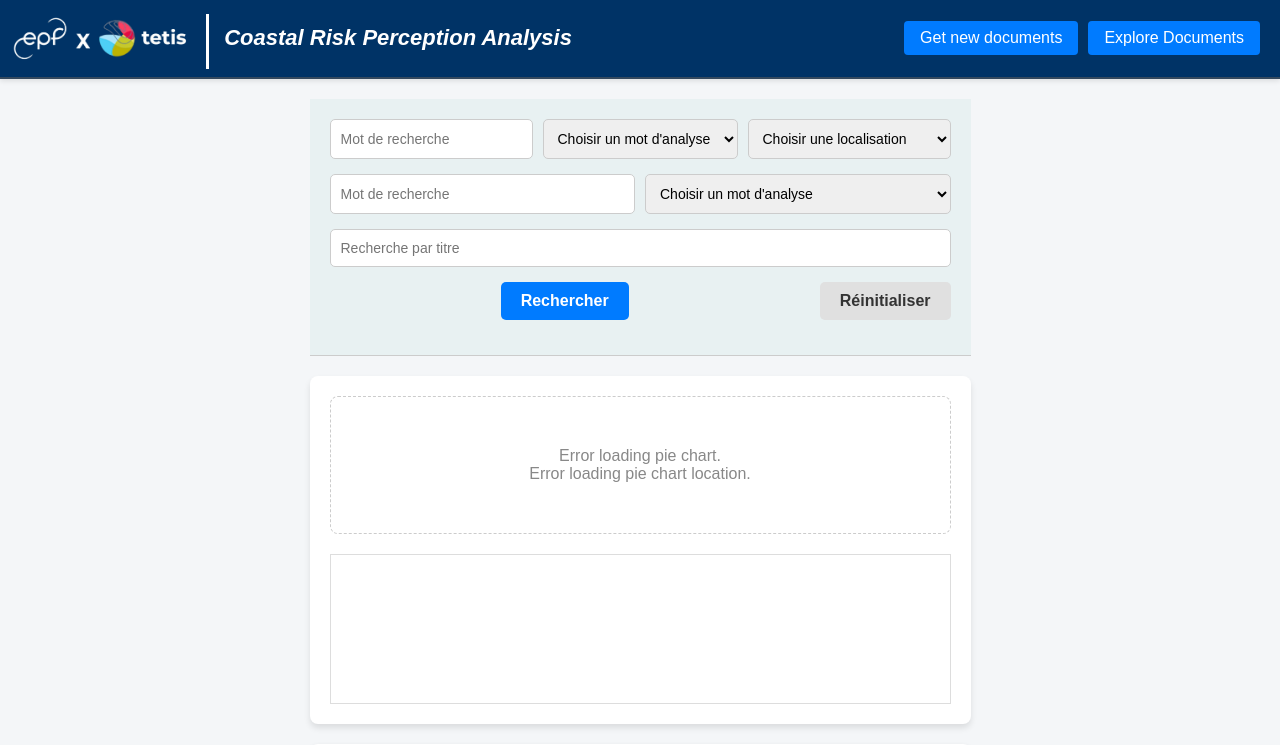
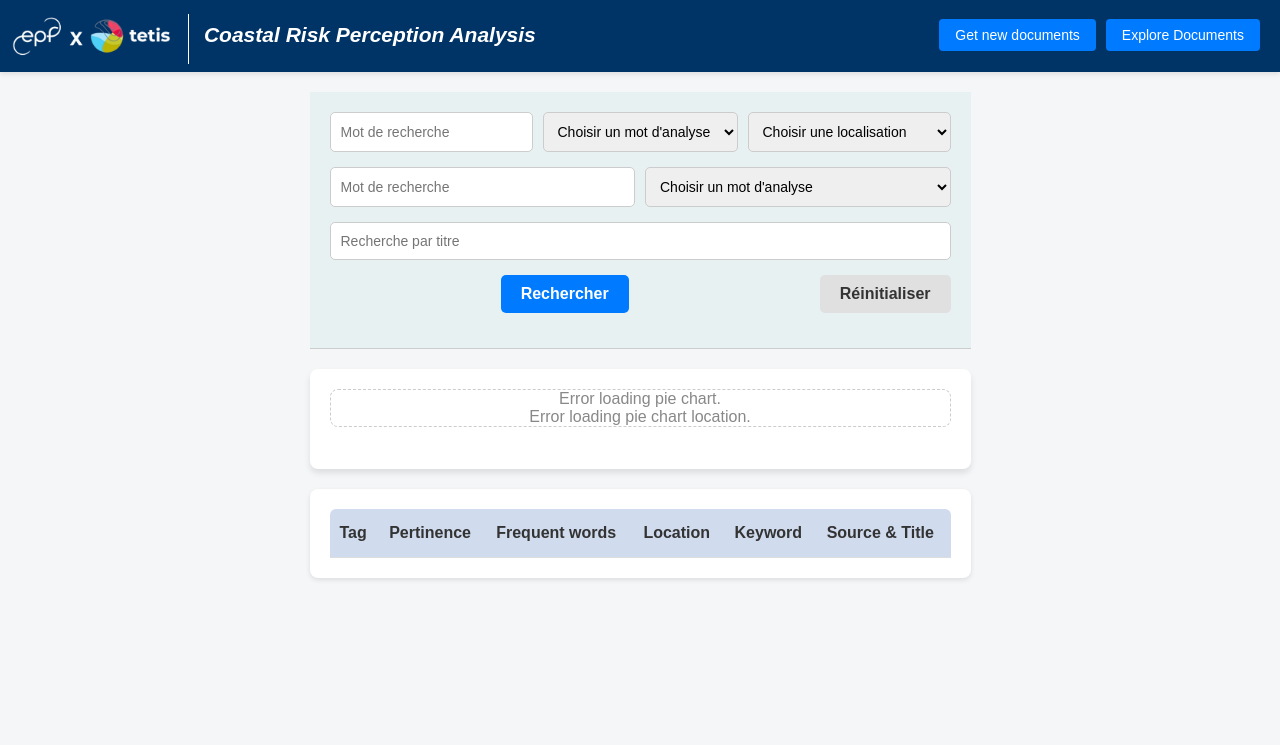
Before and after one commit to thibaut-dst/APRIL, a Flask app: page / in a window 1280 px wide. Shown: the top 745 px of the page. After the commit the page ends 580 px from the top, so only its background shows below. Run offline with Flask 3, Linux system fonts and the light colour scheme; data that the repository does not hold is empty; some libraries are stand-ins or nearby versions.

Commit message:
header code re-use

```diff
--- /dev/null
+++ b/static/header.css
@@ -0,0 +1,61 @@
+
+header.sticky-header {
+    position: sticky;
+    top: 0;
+    width: 100%;
+    background-color: #003366;
+    z-index: 1000;
+    display: flex;
+    justify-content: center;
+    box-shadow: 0 2px 5px rgba(0, 0, 0, 0.1);
+    padding: 10px 0 12px 0;
+}
+
+.header-content {
+    width: 100%;
+    display: flex;
+    justify-content: space-between;
+    align-items: center;
+    padding: 0 20px 0 5px;
+}
+
+.header-left {
+    display: flex;
+    align-items: center;
+    gap: 10px;
+}
+
+.logo {
+    height: 50px;
+    width: auto;
+    transform: translateY(4px);
+    border-right: solid 1px white;
+}
+
+.header-title {
+    font-size: 21px;
+    font-weight: bold;
+    margin-left: 5px;
+    font-style: italic;
+    color: white;
+}
+
+.header-right {
+    display: flex;
+    gap: 10px;
+}
+
+.header-button {
+    padding: 8px 16px;
+    background-color: #007bff;
+    color: white;
+    text-decoration: none;
+    border-radius: 4px;
+    font-size: 14px;
+    transition: background-color 0.3s ease;
+}
+
+.header-button:hover {
+    background-color: #005f8a;
+    color: #fff;
+}
--- a/static/main.css
+++ b/static/main.css
@@ -17,69 +17,7 @@ main{
     padding: 20px;
 }
 
-/* Sticky header styles */
-.sticky-header {
-    position: sticky;
-    top: 0;
-    z-index: 1000;
-    background-color: #003366; /* Dark blue/gray for the header background */
-    color: white;
-    padding: 10px 20px;
-    display: flex;
-    align-items: center;
-    border-bottom: 2px solid #34495e; /* Subtle border for separation */
-}
-
-.header-content {
-    display: flex;
-    justify-content: space-between;
-    width: 100%;
-    align-items: center;
-}
-
-.header-left {
-    display: flex;
-    align-items: center;
-}
-
-.logo {
-    height: 55px;
-    width: auto;
-    transform: translateY(4px);
-    border-right: solid;
-}
-
-.header-title {
-    font-size: 22px;
-    font-weight: bold;
-    margin-left: 5px;
-    font-style: italic;
-}
-
-.header-right {
-    display: flex;
-    gap: 10px; /* Space between buttons */
-}
-
-.header-button {
-    background-color: #007bff;
-    text-decoration: none;
-    color: white;
-    border: none;
-    padding: 8px 16px;
-    border-radius: 4px;
-    cursor: pointer;
-    font-size: 1rem;
-    transition: background-color 0.3s ease;
-}
-
-.header-button:hover {
-    background-color: #0056b3; /* Darker shade on hover */
-}
-
 /* launch pipeline */
-
-
 .container {
     background: #fff;
     padding: 20px;
--- a/static/style.css
+++ b/static/style.css
@@ -44,66 +44,6 @@ body {
     background-color: #c0c0c0;
 }
 
-header.sticky-header {
-    position: sticky;
-    top: 0;
-    width: 100%;
-    background-color: #003366;
-    z-index: 1000;
-    display: flex;
-    justify-content: center;
-    box-shadow: 0 2px 5px rgba(0, 0, 0, 0.1);
-    padding: 10px 0 12px 0;
-}
-
-.header-content {
-    width: 100%;
-    display: flex;
-    justify-content: space-between;
-    align-items: center;
-    padding: 0 20px 0 5px;
-}
-
-.header-left {
-    display: flex;
-    align-items: center;
-    gap: 10px;
-}
-
-.logo {
-    height: 55px;
-    width: auto;
-    transform: translateY(4px);
-    border-right: solid;
-}
-
-.header-title {
-    font-size: 22px;
-    font-weight: bold;
-    margin-left: 5px;
-    font-style: italic;
-}
-
-.header-right {
-    display: flex;
-    gap: 10px;
-}
-
-.header-button {
-    padding: 8px 16px;
-    background-color: #007bff;
-    color: white;
-    text-decoration: none;
-    border-radius: 4px;
-    font-size: 14px;
-    transition: background-color 0.3s ease;
-}
-
-.header-button:hover {
-    background-color: #005f8a;
-    color: #fff;
-}
-
 /* Search Bar Section */
 .search-bar-section {
     padding: 20px;
@@ -142,12 +82,12 @@ header.sticky-header {
     box-shadow: 0px 4px 6px rgba(0, 0, 0, 0.1);
     text-align: center;
     width: 100%;
+    max-width: 1200px;
     height: auto;
     min-height: 100px;
 }
 
 #data-viz {
-    padding: 50px;
     border: 1px dashed #ccc;
     border-radius: 8px;
     font-size: 16px;
--- /dev/null
+++ b/templates/includes/header.html
@@ -0,0 +1,12 @@
+<header class="sticky-header">
+    <div class="header-content">
+        <div class="header-left">
+            <img src="{{ url_for('static', filename='logo.png') }}" alt="Logo" class="logo">
+            <span class="header-title">Coastal Risk Perception Analysis</span>
+        </div>
+        <div class="header-right">
+            <a href="/launch-pipeline" class="header-button">Get new documents</a>
+            <a href="/" class="header-button">Explore Documents</a>
+        </div>
+    </div>
+</header>
--- a/templates/index.html
+++ b/templates/index.html
@@ -7,25 +7,13 @@
     <title>Document Explorer</title>
     <link rel="stylesheet" href="../static/style.css">
     <link rel="stylesheet" href="../static/main.css">
+    <link rel="stylesheet" href="../static/header.css">
     <script src="https://cdn.plot.ly/plotly-latest.min.js"></script> <!-- Include Plotly -->
     <script src="{{ url_for('static', filename='data_viz.js') }}" defer></script> <!-- Link to data_viz.js -->
     <script src="{{ url_for('static', filename='data_viz_location.js') }}" defer></script>
 </head>
 <body>
-
-    <!-- Sticky Top Header -->
-    <header class="sticky-header">
-        <div class="header-content">
-            <div class="header-left">
-                <img src="{{ url_for('static', filename='logo.png') }}" alt="Logo" class="logo">
-                <span class="header-title">Coastal Risk Perception Analysis</span>
-            </div>
-            <div class="header-right">
-                <a href="/launch-pipeline" class="header-button">Get new documents</a>
-                <a href="/" class="header-button">Explore Documents</a>
-            </div>
-        </div>
-    </header>
+    {% include "includes/header.html" %}
     <main>
         <section class="search-bar-section">
             <!-- Première ligne -->
@@ -179,17 +167,16 @@
             <!-- Pie Charts -->
                 <div id="pie-chart-container" class="viz-item">
                     <!--<h3>Pie Chart</h3>-->
-                    <div id="pie-charts" style="display: flex; justify-content: space-around;">
+                    <div id="pie-charts"> <!-- style="display: flex; justify-content: space-around;" -->
                         <div id="pie-chart"></div> <!-- Pie chart for domains -->
                         <div id="pie-chart-location"></div> <!-- Pie chart for locations -->
                     </div>
                 </div>
             </div>
 
-            <!-- Scrollable List for "Other" Sources -->
-            <div id="other-sources-container" style="width: 100%; height: 150px; overflow-y: auto; margin-top: 20px; border: 1px solid #ddd;">
-                <!-- Sources will be dynamically listed here -->
-            </div>
+            <!-- Scrollable List for "Other" Sources— Sources will be dynamically listed here -->
+           <!--  <div id="other-sources-container" style="width: 100%; height: 150px; overflow-y: auto; margin-top: 20px; border: 1px solid #ddd;">
+            </div> -->
         </section>
 
         <!-- Scrollable Document Table Section -->
@@ -221,7 +208,7 @@
                                 {% elif tagged == 2 %}
                                     ❌
                                 {% else %}
-                                    x
+                                    __
                                 {% endif %}
                             </td>
                             <td>
```
Also changed, not shown: templates/launch_pipeline.html (+3 -14 lines).
